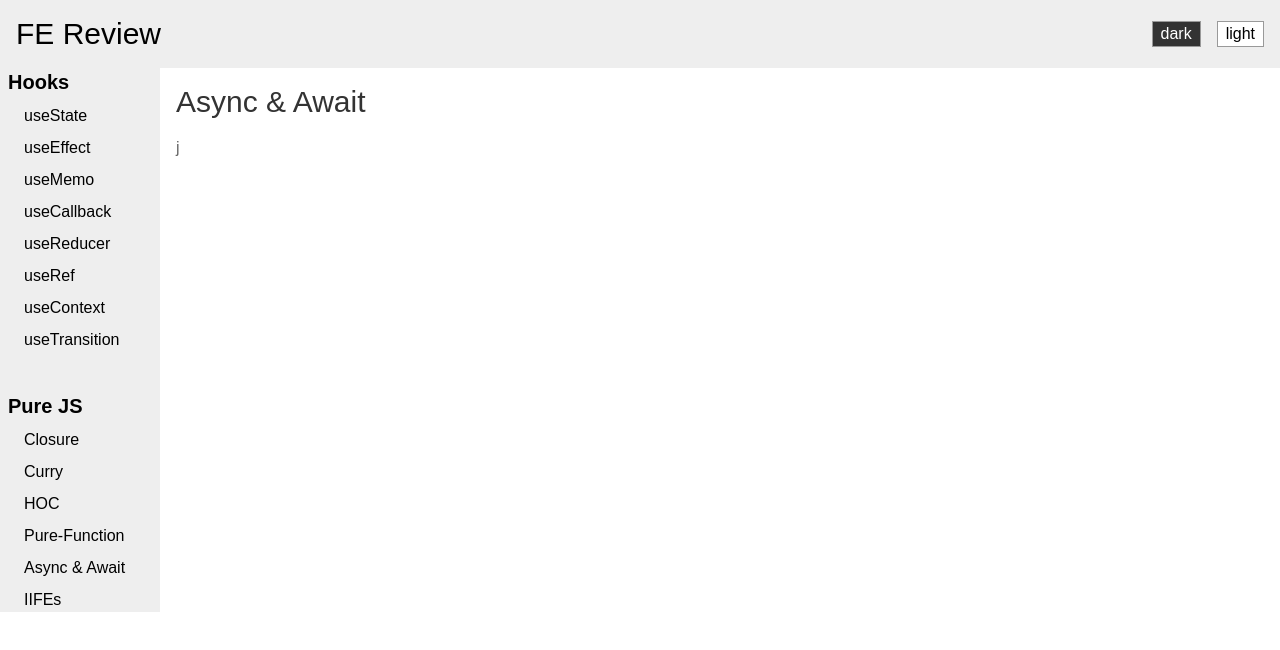
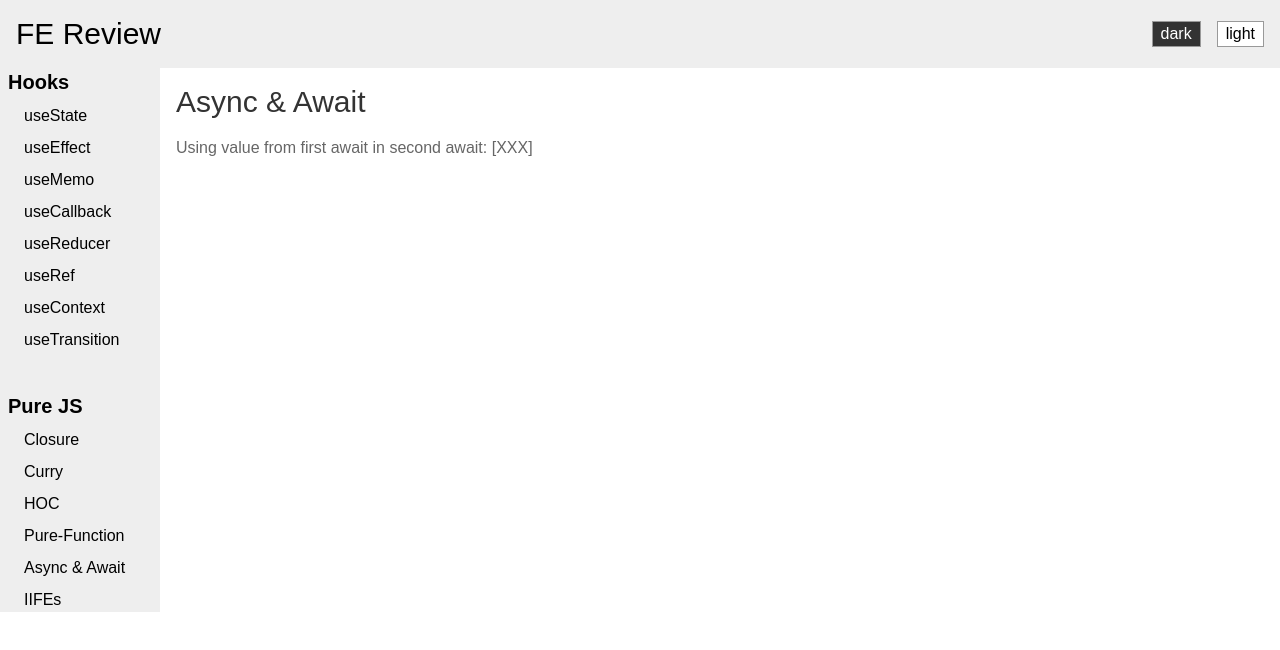
Before and after one commit to hsuanlin0202/Frontend-review, a Next.js app: page /pure/ana in a window 1280 px wide. Shown: the top 650 px of the page. Built offline with nearby package versions, Linux system fonts and the light colour scheme.

Commit message:
async, await

```diff
--- a/constant/route.tsx
+++ b/constant/route.tsx
@@ -22,7 +22,7 @@ export const Menu = [
         href: "/pure/higher-order-components",
       },
       { title: "Pure-Function", href: "/pure/pure-function" },
-      { title: "Async & Await", href: "/pure/async" },
+      { title: "Async & Await", href: "/pure/ana" },
       { title: "IIFEs", href: "/pure/iifes" },
     ],
   },
--- a/pages/pure/ana.tsx
+++ b/pages/pure/ana.tsx
@@ -1,9 +1,45 @@
 import { Layout } from "components/layout";
+import { useEffect, useState } from "react";
 
 const AsyncNAwait = (): JSX.Element => {
+  const [status, setStatus] = useState<string>();
+
+  function get(): Promise<string> {
+    setStatus(`I am in first await function, waiting for resolving.`); //  STEP 1-3
+    return new Promise((resolve, _) => {
+      //  STEP 1-4
+      setTimeout(() => resolve("XXX"), 3000); //  STEP 1-5 To STEP 2 after 1 sec
+    });
+  }
+
+  function process(value: string): Promise<string> {
+    setStatus(`Using value from first await in second await: [${value}]`); //  STEP 2-3
+    return new Promise((resolve, _) => {
+      //  STEP 2-4
+      setTimeout(() => resolve(`${value}-VVV`), 5000); // STEP 2-5 To STEP 3 after 1 sec
+    });
+  }
+
+  async function main() {
+    setStatus("Start fn"); // STEP 1-1
+
+    let val = await get(); // STEP 1-2
+
+    setStatus(`Got value after first await function: [${val}]`); // STEP 2-1
+
+    let result = await process(val); // STEP 2-2
+
+    setStatus(`Result: ${result} `); // STEP 3-1
+    return result;
+  }
+
+  useEffect(() => {
+    main();
+  }, []);
+
   return (
     <Layout.Base title={"Async & Await"}>
-      <>j</>
+      <>{status}</>
     </Layout.Base>
   );
 };
```
